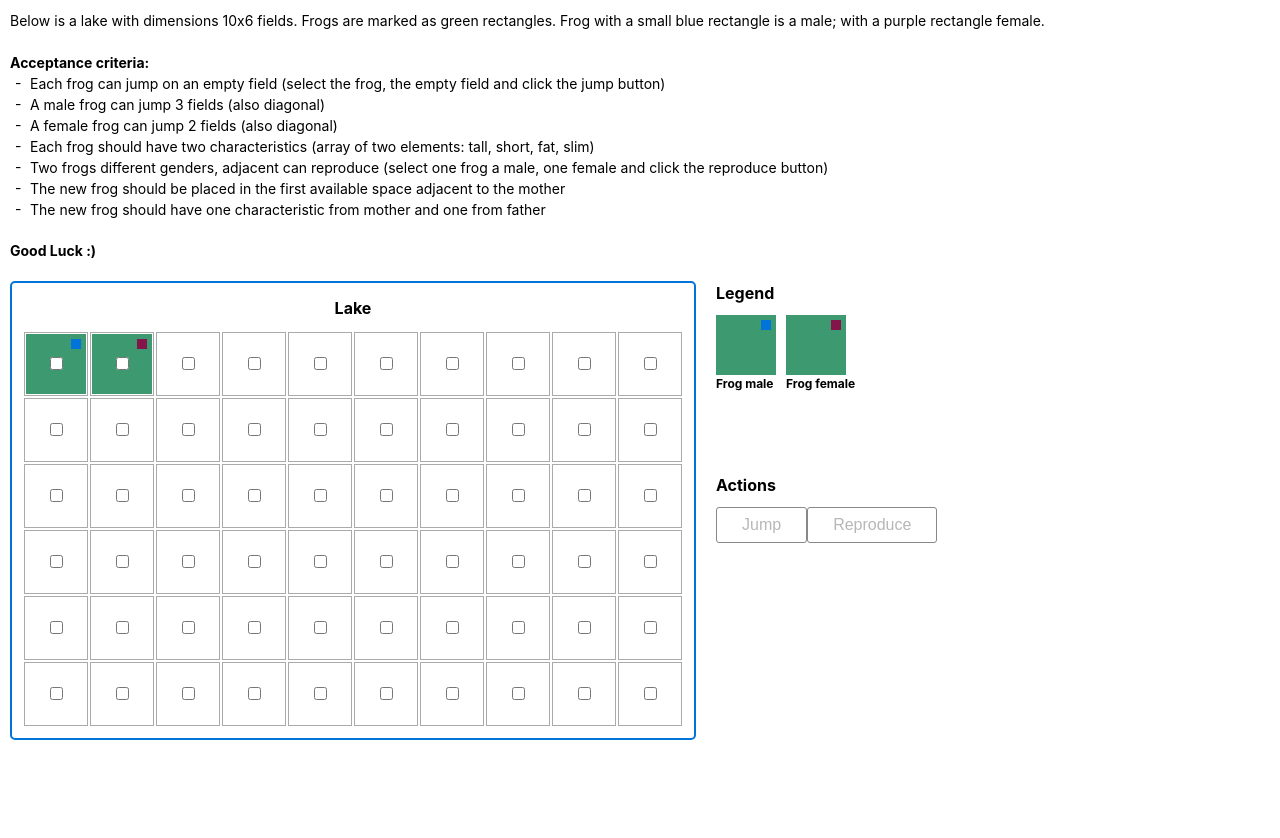
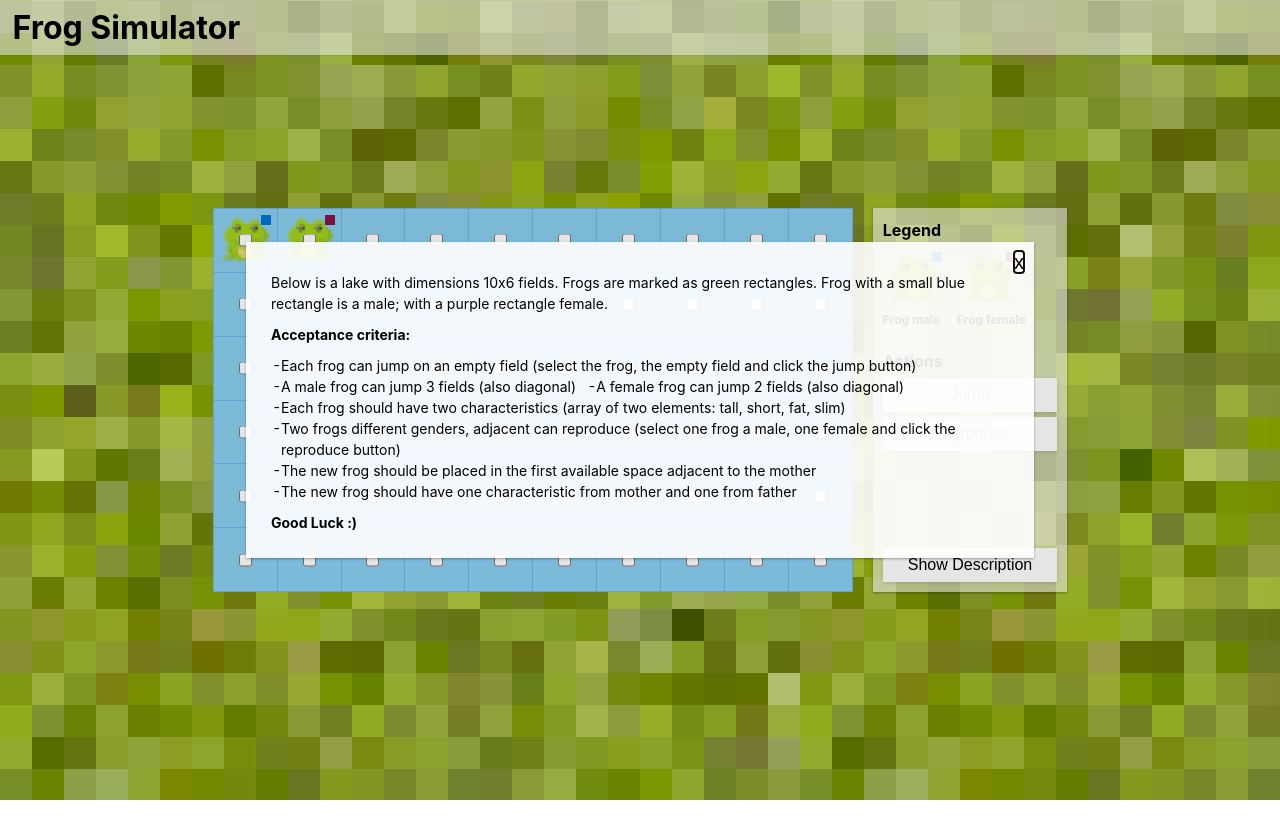
Before and after one commit to pkielak/frog-lake, a React (Vite) app: page / in a window 1280 px wide. Shown: the top 838 px of the page. After the commit the page ends 800 px from the top, so only its background shows below. Built offline with nearby package versions, Linux system fonts and the light colour scheme.

Commit message:
refactor components and styles, add basic styling

```diff
--- a/src/App.css
+++ b/src/App.css
@@ -1,84 +1,18 @@
-.description {
-  font-size: 1.4em;
-  margin: 10px;
-}
-
-.description ul {
-  margin-bottom: 20px;
-}
-
-.description li {
-  padding-left: 20px;
-  position: relative;
-}
-
-.description li:before {
-  content: "-";
-  display: block;
-  left: 5px;
-  position: absolute;
-  top: -1px;
-}
-
-#lake {
-  border: 2px solid #0074d9;
-  border-radius: 5px;
-  float: left;
-  padding: 10px;
-  margin: 10px 10px 150px 10px;
-}
-
-#lake th {
-  font-size: 1.6em;
-  padding-bottom: 10px;
-}
-
-#lake td {
-  border: 1px solid #aaa;
-  height: 60px;
-  width: 60px;
-}
-
-#lake label {
-  cursor: pointer;
-  display: block;
-  height: 60px;
-}
-
-#lake input[type="checkbox"] {
-  display: block;
-  margin: 0 auto;
-  position: relative;
-  top: 23px;
-}
-
-.actions {
-  float: left;
-  margin: 10px;
-}
-
-.actions ul {
-  margin-bottom: 80px;
-  overflow: hidden;
-}
-
-.actions li {
-  float: left;
-  margin-right: 10px;
-}
-
-.actions li strong {
-  display: inline-block;
-  font-size: 1.2em;
+.app {
+  display: flex;
+  flex-direction: column;
+  justify-content: center;
+  align-items: stretch;
+  gap: 2rem;
 }
 
 .frog {
-  background-color: #3d9970;
   border: none;
   display: block;
-  height: 60px;
   position: relative;
-  width: 60px;
+  background: url(/public/frog.png);
+  background-size: cover;
+  aspect-ratio: 1;
 }
 
 .frog:after {
@@ -98,3 +32,9 @@
 .frog.male:after {
   background-color: #0074d9;
 }
+
+@media (min-width: 900px) {
+  .app {
+    flex-direction: row;
+  }
+}
--- a/src/App.tsx
+++ b/src/App.tsx
@@ -1,16 +1,18 @@
 import "./App.css";
 
-import Description from "./components/Description";
-import Lake from "./components/Lake";
-import Actions from "./components/Actions";
+import Lake from "./components/Lake/Lake";
 import { LakeProvider } from "./LakeContext";
+import Nav from "./components/Nav/Nav";
+import Actions from "./components/Actions/Actions";
 
 function App() {
   return (
     <LakeProvider>
-      <Description />
-      <Lake />
-      <Actions />
+      <div className="app">
+        <Nav />
+        <Lake />
+        <Actions />
+      </div>
     </LakeProvider>
   );
 }
--- /dev/null
+++ b/src/components/Actions/Actions.module.css
@@ -0,0 +1,46 @@
+.actions {
+  display: flex;
+  flex-direction: row;
+  justify-content: space-evenly;
+  align-items: center;
+  flex-wrap: wrap;
+  gap: 2rem;
+  background: #ffffff95;
+  padding: 1rem;
+  box-shadow: 0 1px 3px rgba(0, 0, 0, 0.12), 0 1px 2px rgba(0, 0, 0, 0.24);
+}
+
+.actions h3 {
+  margin: 0;
+}
+
+.actions li {
+  float: left;
+  margin-right: 10px;
+}
+
+.actions li strong {
+  display: inline-block;
+  font-size: 1.2em;
+}
+
+.actions :global(.frog) {
+  width: 64px;
+}
+
+.container {
+  display: flex;
+  flex-direction: column;
+  gap: 0.5rem;
+  list-style: none;
+  margin: 0;
+  padding: 0;
+}
+
+@media (min-width: 900px) {
+  .actions {
+    flex-direction: column;
+    justify-content: start;
+    align-items: stretch;
+  }
+}
--- a/src/components/Actions.tsx
+++ b/src/components/Actions/Actions.tsx
@@ -1,6 +1,10 @@
 import { useMemo } from "react";
-import { useLakeContext } from "../LakeContext";
-import { Frog } from "../classes";
+
+import { useLakeContext } from "../../LakeContext";
+import { Frog } from "../../classes";
+import Description from "./Description/Description";
+
+import styles from "./Actions.module.css";
 
 export default function Actions() {
   const { lake, frogs, selectedFields, setFrogs, setSelectedFields } =
@@ -64,7 +68,8 @@ export default function Actions() {
   }
 
   return (
-    <div className="actions">
+    <div className={styles.actions}>
+      <div className={styles.container}>
         <h3>Legend</h3>
         <ul>
           <li>
@@ -76,7 +81,9 @@ export default function Actions() {
             <strong>Frog female</strong>
           </li>
         </ul>
+      </div>
 
+      <div className={styles.container}>
         <h3>Actions</h3>
         <button type="button" id="jump" onClick={onJump} disabled={!canJump}>
           Jump
@@ -90,5 +97,8 @@ export default function Actions() {
           Reproduce
         </button>
       </div>
+
+      <Description />
+    </div>
   );
 }
--- /dev/null
+++ b/src/components/Actions/Description/Description.module.css
@@ -0,0 +1,55 @@
+dialog {
+  position: absolute;
+  top: 50%;
+  left: 50%;
+  transform: translate(-50%, -50%);
+  z-index: 2;
+  margin: 0;
+  border: none;
+  background: rgba(255, 255, 255, 0.9);
+  box-shadow: 0 1px 3px rgba(0, 0, 0, 0.12), 0 1px 2px rgba(0, 0, 0, 0.24);
+  width: calc(100% - 20px);
+  max-width: 768px;
+}
+
+.description {
+  display: flex;
+  flex-direction: column;
+  font-size: 1.4rem;
+  gap: 1rem;
+  padding: 2rem 1.5rem 1.5rem 1.5rem;
+  width: 100%;
+  max-width: calc(100% - 3rem);
+}
+
+.description li {
+  padding-left: 1rem;
+  position: relative;
+}
+
+.description li:before {
+  content: "-";
+  display: block;
+  left: 0.25rem;
+  position: absolute;
+  top: -1px;
+}
+
+.description button {
+  margin-left: auto;
+}
+
+.show {
+  margin-top: auto;
+}
+
+.close {
+  position: absolute;
+  top: 1rem;
+  right: 1rem;
+  line-height: 1;
+  box-shadow: none;
+  padding: 0;
+  font-size: 2rem;
+  background: none;
+}
--- /dev/null
+++ b/src/components/Actions/Description/Description.tsx
@@ -0,0 +1,64 @@
+import { useEffect, useRef } from "react";
+
+import styles from "./Description.module.css";
+
+export default function Description() {
+  const dialogRef = useRef<HTMLDialogElement>(null);
+
+  useEffect(() => {
+    !localStorage.getItem("show-modal") && dialogRef.current?.showModal();
+  }, []);
+
+  const onCloseModal = () => {
+    dialogRef.current?.close();
+    !localStorage.getItem("show-modal") &&
+      localStorage.setItem("show-modal", "false");
+  };
+
+  return (
+    <>
+      <button
+        className={styles.show}
+        onClick={() => dialogRef.current?.showModal()}
+      >
+        Show Description
+      </button>
+      <dialog ref={dialogRef}>
+        <button className={styles.close} onClick={onCloseModal}>
+          x
+        </button>
+        <div className={styles.description}>
+          Below is a lake with dimensions 10x6 fields. Frogs are marked as green
+          rectangles. Frog with a small blue rectangle is a male; with a purple
+          rectangle female.
+          <strong>Acceptance criteria:</strong>
+          <ul>
+            <li>
+              Each frog can jump on an empty field (select the frog, the empty
+              field and click the jump button)
+            </li>
+            <li>A male frog can jump 3 fields (also diagonal)</li>
+            <li>A female frog can jump 2 fields (also diagonal)</li>
+            <li>
+              Each frog should have two characteristics (array of two elements:
+              tall, short, fat, slim)
+            </li>
+            <li>
+              Two frogs different genders, adjacent can reproduce (select one
+              frog a male, one female and click the reproduce button)
+            </li>
+            <li>
+              The new frog should be placed in the first available space
+              adjacent to the mother
+            </li>
+            <li>
+              The new frog should have one characteristic from mother and one
+              from father
+            </li>
+          </ul>
+          <strong>{"Good Luck :)"}</strong>
+        </div>
+      </dialog>
+    </>
+  );
+}
--- a/src/components/Description.tsx
+++ /dev/null
@@ -1,38 +0,0 @@
-export default function Description() {
-  return (
-    <div className="description">
-      Below is a lake with dimensions 10x6 fields. Frogs are marked as green
-      rectangles. Frog with a small blue rectangle is a male; with a purple
-      rectangle female.
-      <br />
-      <br />
-      <strong>Acceptance criteria:</strong>
-      <br />
-      <ul>
-        <li>
-          Each frog can jump on an empty field (select the frog, the empty field
-          and click the jump button)
-        </li>
-        <li>A male frog can jump 3 fields (also diagonal)</li>
-        <li>A female frog can jump 2 fields (also diagonal)</li>
-        <li>
-          Each frog should have two characteristics (array of two elements:
-          tall, short, fat, slim)
-        </li>
-        <li>
-          Two frogs different genders, adjacent can reproduce (select one frog a
-          male, one female and click the reproduce button)
-        </li>
-        <li>
-          The new frog should be placed in the first available space adjacent to
-          the mother
-        </li>
-        <li>
-          The new frog should have one characteristic from mother and one from
-          father
-        </li>
-      </ul>
-      <strong>{"Good Luck :)"}</strong>
-    </div>
-  );
-}
--- /dev/null
+++ b/src/components/Lake/Lake.module.css
@@ -0,0 +1,48 @@
+.lake {
+  width: 320px;
+  border: 1px solid #6cb4ee;
+  background: #89cff0;
+  color: #fff;
+  padding: 1rem;
+  border-spacing: 0;
+  border-collapse: collapse;
+  margin: 0 auto;
+}
+
+.lake td {
+  border: 1px solid #6cb4ee;
+  width: 1px;
+  white-space: nowrap;
+}
+
+.lake label {
+  cursor: pointer;
+  display: block;
+  aspect-ratio: 1;
+}
+
+.lake input[type="checkbox"] {
+  display: block;
+  margin: 0 auto;
+  position: relative;
+  top: 50%;
+  transform: translateY(-50%);
+}
+
+@media (min-width: 450px) {
+  .lake {
+    width: 450px;
+  }
+}
+
+@media (min-width: 505px) {
+  .lake {
+    width: 505px;
+  }
+}
+
+@media (min-width: 900px) {
+  .lake {
+    width: 640px;
+  }
+}
--- a/src/components/Lake.tsx
+++ b/src/components/Lake/Lake.tsx
@@ -1,5 +1,7 @@
-import { useLakeContext } from "../LakeContext";
-import { Frog } from "../classes";
+import { useLakeContext } from "../../LakeContext";
+import { Frog } from "../../classes";
+
+import styles from "./Lake.module.css";
 
 function LakeCell({
   frog,
@@ -44,12 +46,7 @@ export default function LakeComponent() {
   }
 
   return (
-    <table id="lake">
-      <thead>
-        <tr>
-          <th colSpan={lake.x}>Lake</th>
-        </tr>
-      </thead>
+    <table id="lake" className={styles.lake}>
       <tbody>
         {Array.from({ length: lake.y }, (_, row) => (
           <tr key={`row-${row}`}>
--- /dev/null
+++ b/src/components/Nav/Nav.module.css
@@ -0,0 +1,9 @@
+.navbar {
+  position: fixed;
+  top: 0;
+  left: 0;
+  width: 100%;
+  padding: 1rem 1.25rem;
+  background: #ffffff95;
+  box-shadow: 0 2px 2px -2px rgba(0, 0, 0, 0.2);
+}
--- /dev/null
+++ b/src/components/Nav/Nav.tsx
@@ -0,0 +1,9 @@
+import styles from "./Nav.module.css";
+
+export default function Nav() {
+  return (
+    <nav className={styles.navbar}>
+      <h1>Frog Simulator</h1>
+    </nav>
+  );
+}
--- a/src/index.css
+++ b/src/index.css
@@ -18,9 +18,11 @@ a:hover {
 body {
   margin: 0;
   display: flex;
-  place-items: center;
+  justify-content: center;
+  align-items: center;
   min-width: 320px;
   min-height: 100vh;
+  background: url("/public/grass.png");
 }
 
 ul,
@@ -53,9 +55,9 @@ input[type="checkbox"] {
 
 button {
   background-color: #fff;
-  border: 1px solid #888;
-  border-radius: 3px;
+  border: none;
+  box-shadow: rgba(0, 0, 0, 0.16) 0px 1px 4px;
   cursor: pointer;
-  font-size: 1.6em;
+  font-size: 1.6rem;
   padding: 8px 25px;
 }
```
Also changed, not shown: public/frog.png (added), public/grass.png (added). Lines whose indentation alone changed are shown as unchanged.
